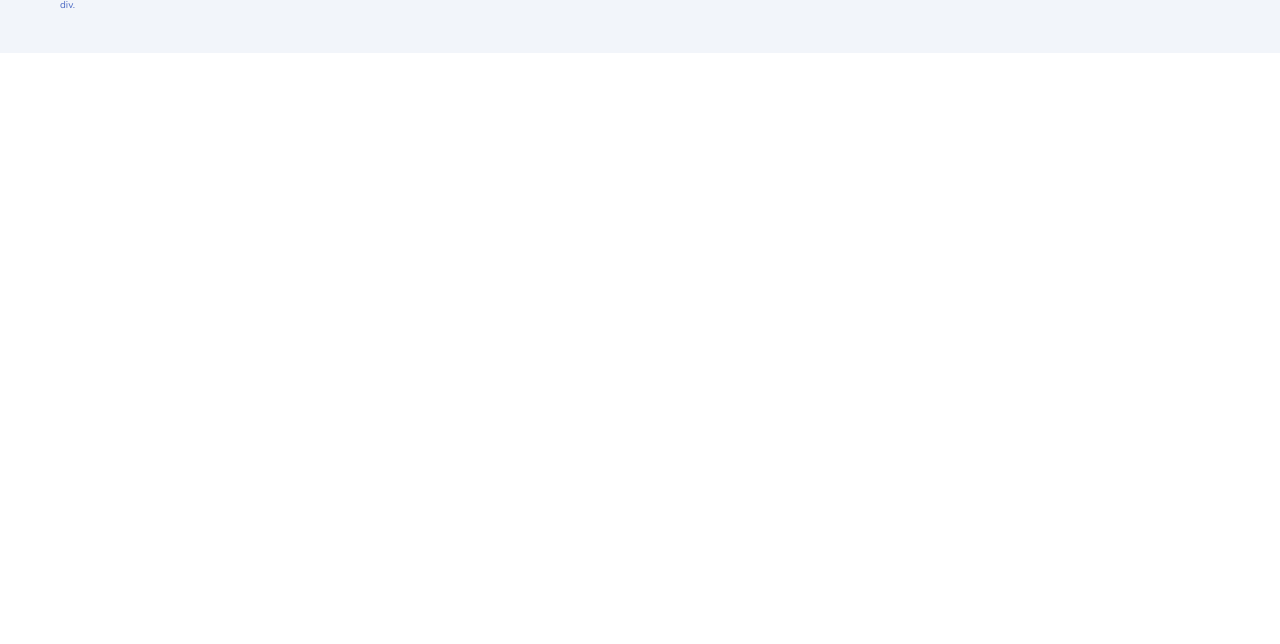
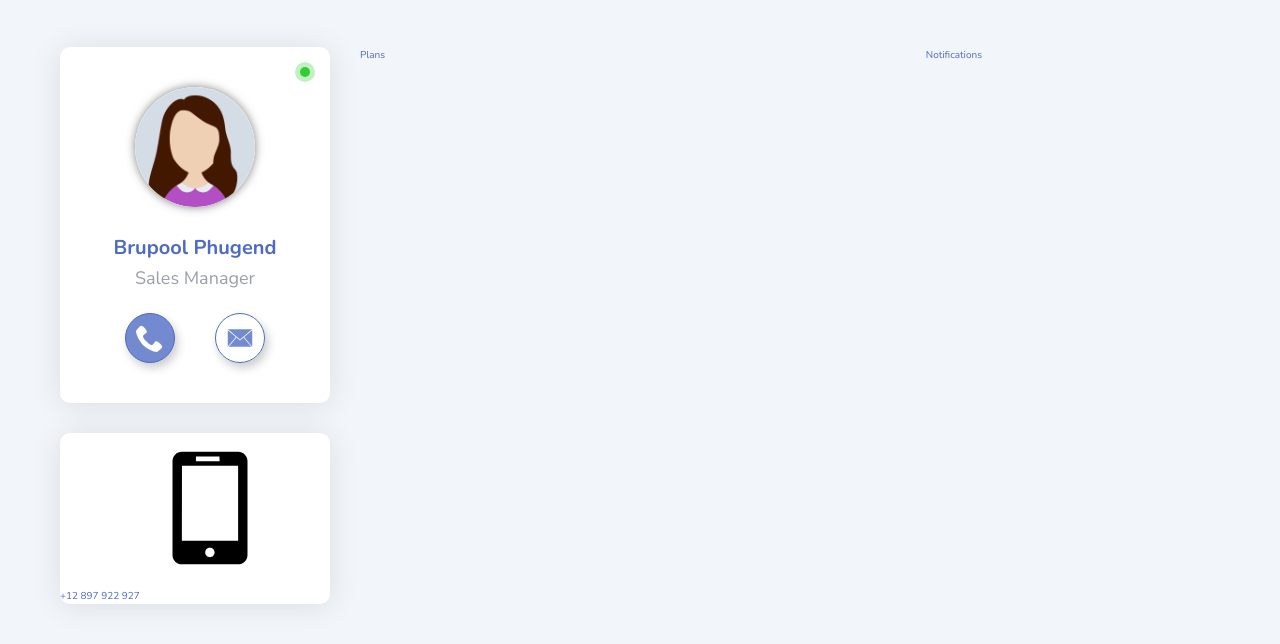
Before and after one commit to nursh/Lission, a website: page index.html in a window 1280 px wide. Shown: the part 198-842 px from the top of the page. Before the commit the page ends 800 px from the top, so only its background shows below. Drawn offline with nearby package versions, Linux system fonts and the light colour scheme; a web font is replaced by a local one.

Commit message:
Added profile section to project

```diff
--- a/index.html
+++ b/index.html
@@ -6,7 +6,7 @@
     <meta http-equiv="X-UA-Compatible" content="ie=edge" />
     <title>On Lission</title>
     <link
-      href="https://fonts.googleapis.com/css?family=Nunito:300,400,700"
+      href="https://fonts.googleapis.com/css?family=Nunito:200,300,400,700"
       rel="stylesheet"
     />
     <link
@@ -64,7 +64,7 @@
             <svg class="trip__dates-image">
               <use xlink:href="img/sprite.svg#icon-calendar"></use>
             </svg>
-            <span class="trip__dates-date">10/10/2023 - 10/24/2023</span>
+            <span class="trip__dates-date text--light">10/10/2023 - 10/24/2023</span>
           </p>
         </div>
         <svg class="heading__dots">
@@ -72,7 +72,49 @@
         </svg>
       </div>
 
-      div.
+      <div class="main-content">
+        <section class="profile">
+          <div class="content-box">
+            <div class="online-button"></div>
+            <div class="profile__details">
+              <img src="img/g-avatar.png" alt="Profile Image" class="profile__image">
+              <h3 class="title title--big">Brupool Phugend</h3>
+              <p class="text text--big text--light">Sales Manager</p>
+              <div class="profile__details__contact">
+                <div class="icon__container icon__container--purple">
+                  <svg class="icon icon--white">
+                    <use xlink:href="img/sprite.svg#icon-phone1"></use>
+                  </svg>
+                </div>
+                <div class="icon__container">
+                  <svg class="icon">
+                    <use xlink:href="img/sprite.svg#icon-envelope"></use>
+                  </svg>
+                </div>
+              </div>
+            </div>
+          </div>
+
+          <div class="content-box">
+            <div class="info">
+              <div class="info__item">
+                <svg>
+                  <use xlink:href="img/sprite.svg#icon-phone"></use>
+                </svg>
+                <span>+12 897 922 927</span>
+              </div>
+            </div>
+          </div>
+        </section>
+
+        <section class="plans">
+          Plans
+        </section>
+
+        <section class="notifications">
+          Notifications
+        </section>
+      </div>
     </main>
   </body>
 </html>
--- a/sass/abstracts/_variables.scss
+++ b/sass/abstracts/_variables.scss
@@ -5,10 +5,12 @@
 $background-color: #f2f5fa;
 $primary-color: #4d6ac4;
 $primary-light-color: #99b0e4;
+$icon-color: lighten($primary-color, 10%);
 $primary-dark-color: #2b354f;
 $green-color: #5f8f56;
 $green-light-color: #64a1b3;
 $grey-color: #9b9eaa;
+$notification-color: #32CD32;
 
 
 /*******************
--- a/sass/base/_typography.scss
+++ b/sass/base/_typography.scss
@@ -5,4 +5,22 @@
   &--purple {
     color: $primary-color;
   }
+
+  &--big {
+    font-size: 1.8rem;
+  }
+
+  &--light {
+    font-weight: 200;
+  }
 }
+
+.title {
+  color: $primary-color;
+  font-weight: 700;
+  font-size: 1.8rem;
+
+  &--big {
+    font-size: 2rem;
+  }
+}
--- /dev/null
+++ b/sass/components/_content-box.scss
@@ -0,0 +1,6 @@
+.content-box {
+  background: white;
+  border-radius: 1rem;
+  box-shadow: 0 .2rem 3rem rgba(black, 0.1);
+  margin-bottom: 3rem;
+}
--- /dev/null
+++ b/sass/components/_icons.scss
@@ -0,0 +1,29 @@
+.icon {
+  height: 3rem;
+  width: 3rem;
+  fill: $icon-color;
+
+  &--white {
+    fill: white;
+  }
+}
+
+.icon__container {
+  padding: 1rem;
+  border: 0.1rem solid $primary-color;
+  border-radius: 50%;
+  height: 5rem;
+  width: 5rem;
+  display: flex;
+  place-items: center;
+  margin-top: 2rem;
+  box-shadow: .3rem .5rem 1rem rgba(black, 0.2);
+
+  &--purple {
+    background: $icon-color;
+  }
+
+  &:not(:last-child) {
+    margin-right: 4rem;
+  }
+}
--- /dev/null
+++ b/sass/layout/_profile.scss
@@ -0,0 +1,35 @@
+.online-button {
+  width: 1rem;
+  height: 1rem;
+  background: $notification-color;
+  border-radius: 50%;
+  position: absolute;
+  right: 2rem;
+  top: 2rem;
+  box-shadow: 0 0 0 .5rem lighten($notification-color, 35%);
+}
+
+.profile {
+  position: relative;
+  width: 90%;
+
+  &__details {
+    margin: 0 auto;
+    text-align: center;
+    padding-top: 4rem;
+    padding-bottom: 4rem;
+
+    &__contact {
+      display: flex;
+      justify-content: center;
+    }
+  }
+
+  &__image {
+    height: 12rem;
+    width: 12rem;
+    border-radius: 50%;
+    margin-bottom: 2rem;
+    box-shadow: 0 0 10px rgba(black, 0.5);
+  }
+}
--- a/sass/main.scss
+++ b/sass/main.scss
@@ -3,7 +3,11 @@
 @import "base/base";
 @import "base/typography";
 
+@import "components/content-box";
+@import "components/icons";
+
 @import "layout/header";
 @import "layout/heading";
+@import "layout/profile";
 
 @import "pages/home";
--- a/sass/pages/_home.scss
+++ b/sass/pages/_home.scss
@@ -2,3 +2,9 @@
   background: $background-color;
   padding: 4rem $main-padding;
 }
+
+.main-content {
+  margin-top: 5rem;
+  display: grid;
+  grid-template-columns: 1.3fr 2.5fr 1.3fr;
+}
```
Also changed, not shown: css/style.css.
